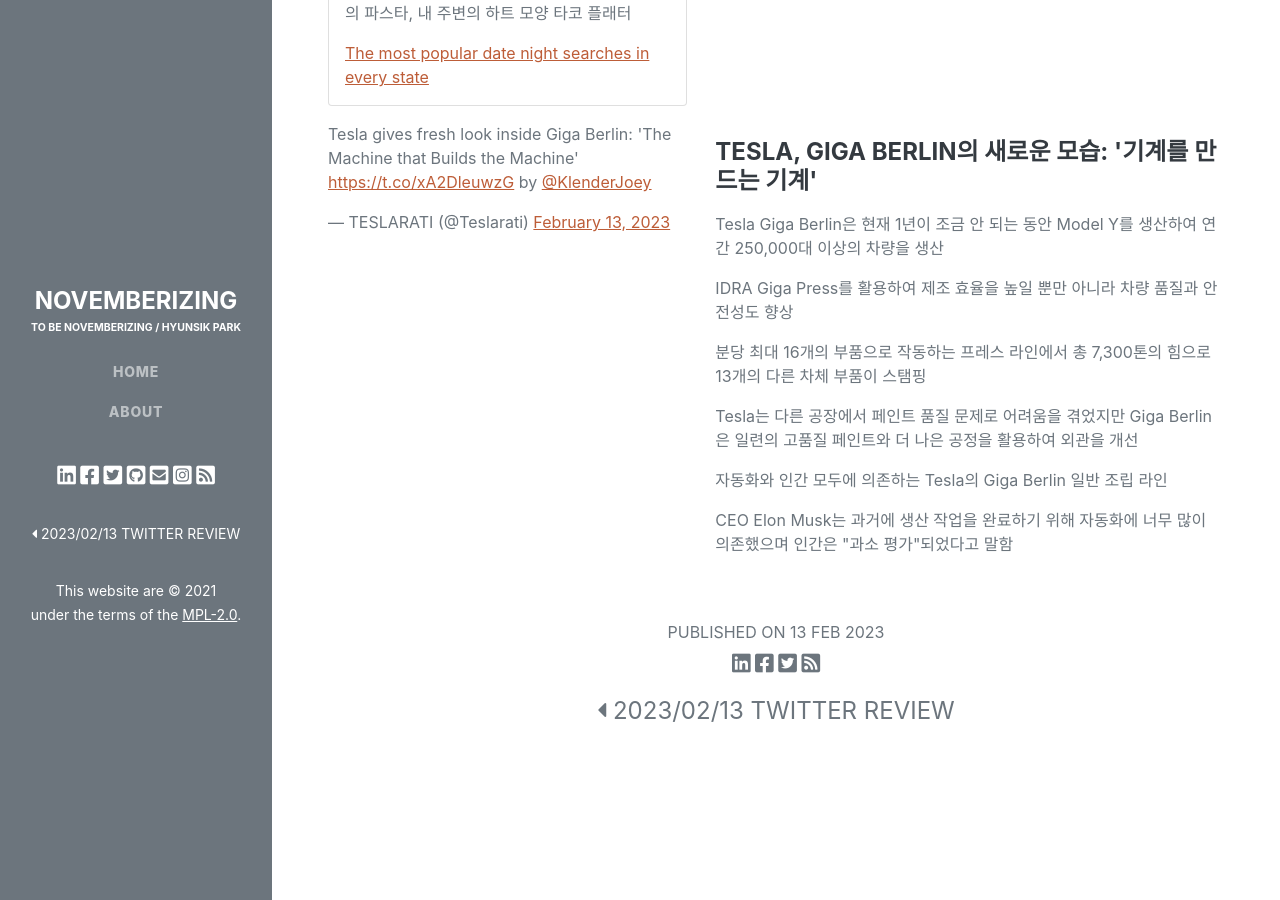
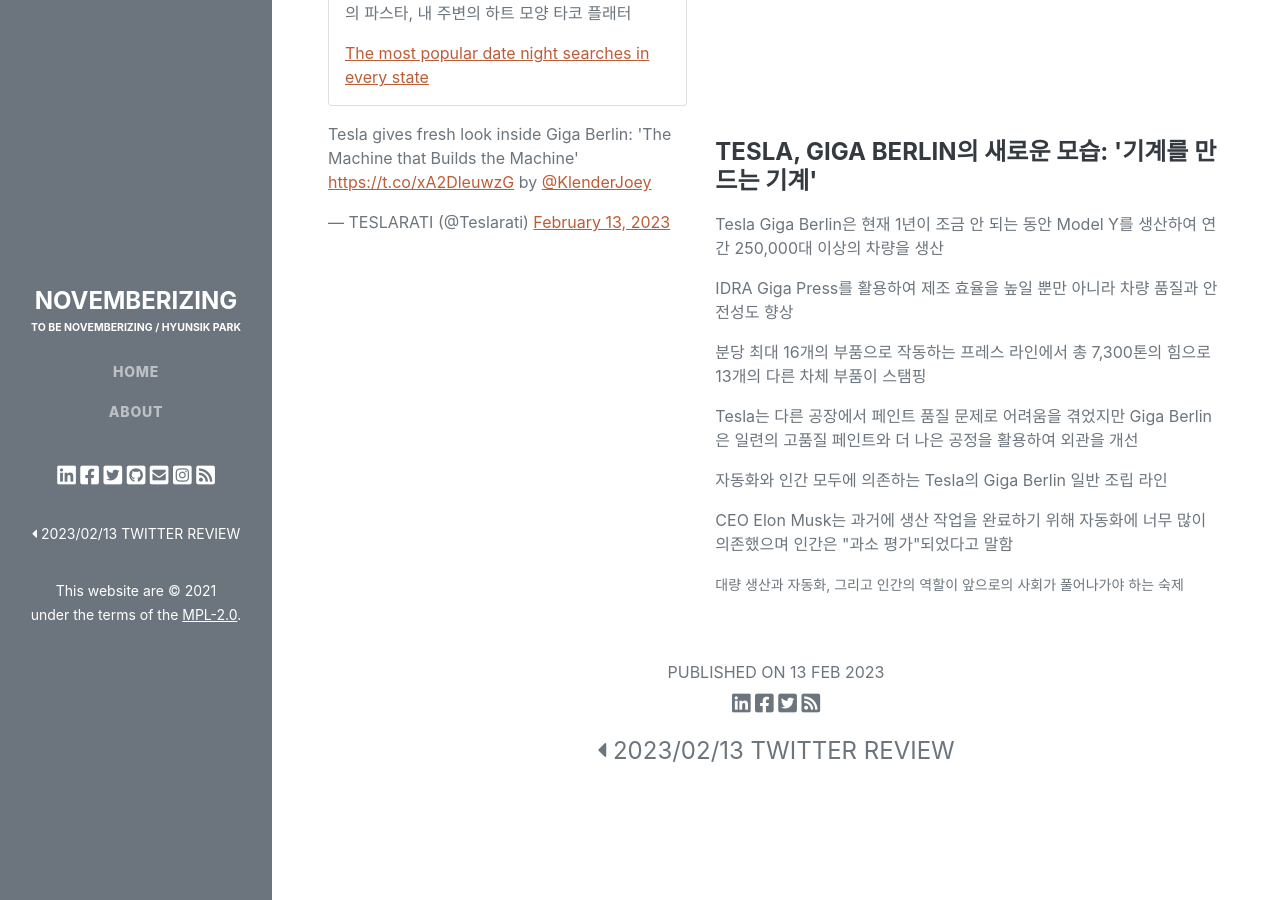
Before and after one commit to novemberizing/novemberizing.github.io, a Jekyll site: the page built from _posts/2023-02-14-NewsXBrief.md, in a window 1280 px wide and 900 px high, scrolled down 2220 px. Built offline with Jekyll 4.4.1, drawn with Linux system fonts in a browser that asks for light colours; comment, search, counter and statistics services are not loaded.

Commit message:
업데이트

```diff
--- a/_posts/2023-02-14-NewsXBrief.md
+++ b/_posts/2023-02-14-NewsXBrief.md
@@ -185,5 +185,10 @@
         <p class="mb-3">
             CEO Elon Musk는 과거에 생산 작업을 완료하기 위해 자동화에 너무 많이 의존했으며 인간은 "과소 평가"되었다고 말함
         </p>
+        <p class="mb-3">
+            <small>
+                대량 생산과 자동화, 그리고 인간의 역할이 앞으로의 사회가 풀어나가야 하는 숙제
+            </small>
+        </p>
     </div>
 </div>
```
